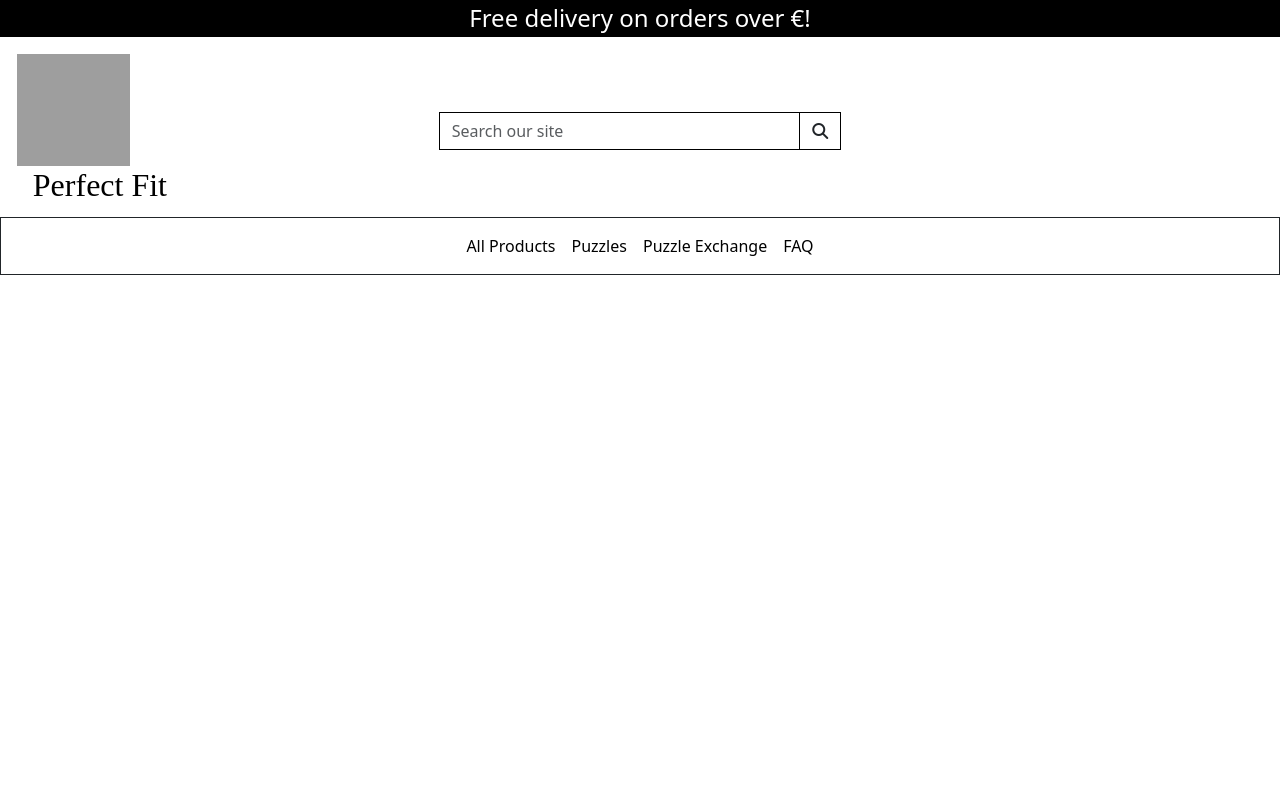
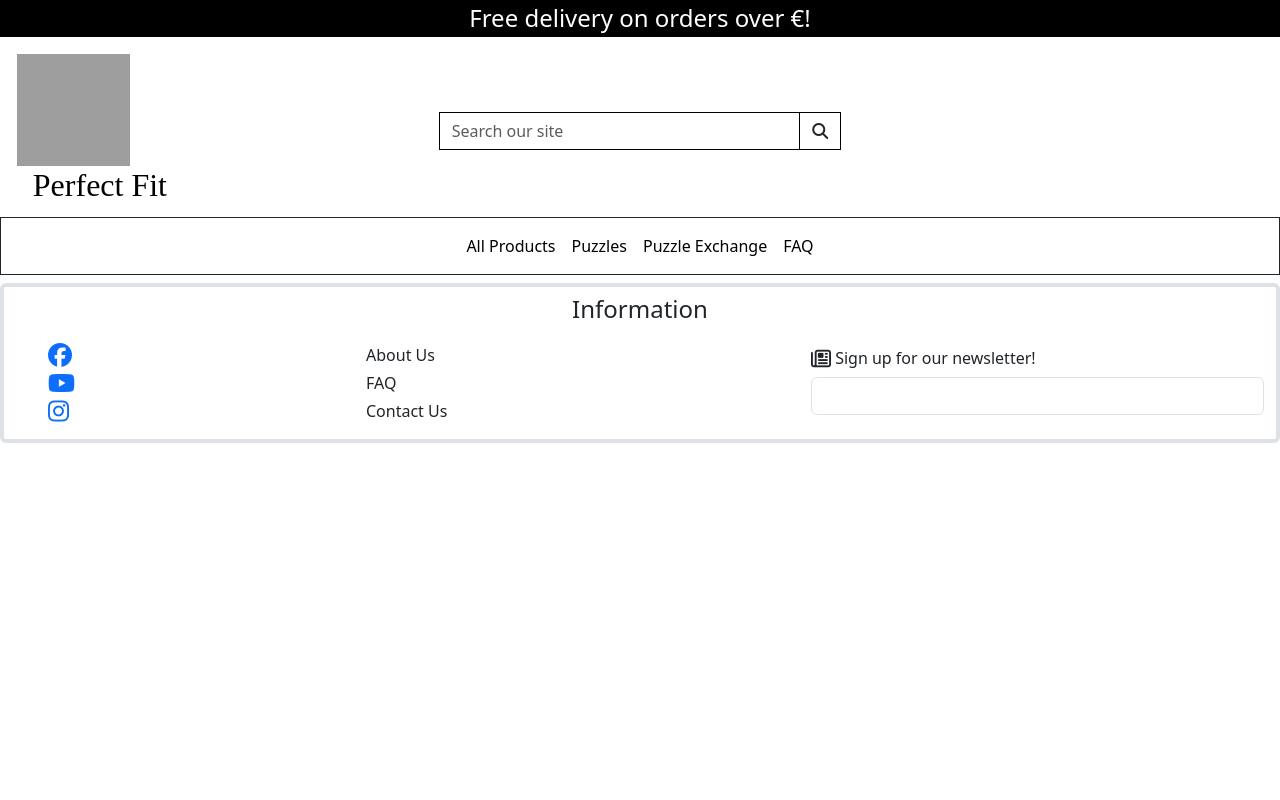
Before and after one commit to ZoeMacf/perfect-fit, a Django app: page / in a window 1280 px wide. Run offline with Django 5.2, Linux system fonts and the light colour scheme; some libraries are stand-ins or nearby versions; some web fonts are replaced; grey boxes are pictures that could not be loaded.

Commit message:
change header and footer class properties

```diff
--- a/static/css/base.css
+++ b/static/css/base.css
@@ -1,3 +1,12 @@
+html {
+  height: 100%;
+}
+
+body {
+  height: calc(100vh - 164px);
+}
+
+
 #logo-container {
 height: 150px;
 width: 150px;
--- a/templates/base.html
+++ b/templates/base.html
@@ -28,7 +28,7 @@
   <title>Perfect Fit {% block extra_title %}{% endblock %}</title>
 </head>
 <body>
-  <header class="container-fluid sticky-top">
+  <header class="container-fluid">
     <div id="delivery-banner" class="row text-center">
       <div class="col bg-black text-white">
           <h4 class="logo-font my-1">Free delivery on orders over €!</h4>
@@ -79,5 +79,5 @@
 
 
 </body>
-{% include 'includes/navigation.html' %}
+{% include 'includes/footer.html' %}
 </html>
--- a/templates/includes/footer.html
+++ b/templates/includes/footer.html
@@ -1,6 +1,6 @@
 {% load static %}
 <footer class="my-2">
-<div class="container-fluid fixed-bottom border border-4 rounded footer-style">
+<div class="container-fluid border border-4 rounded footer-style">
   <div class="row">
     <div class="col-12 text-center py-2">
       <h4>Information</h4>
```
